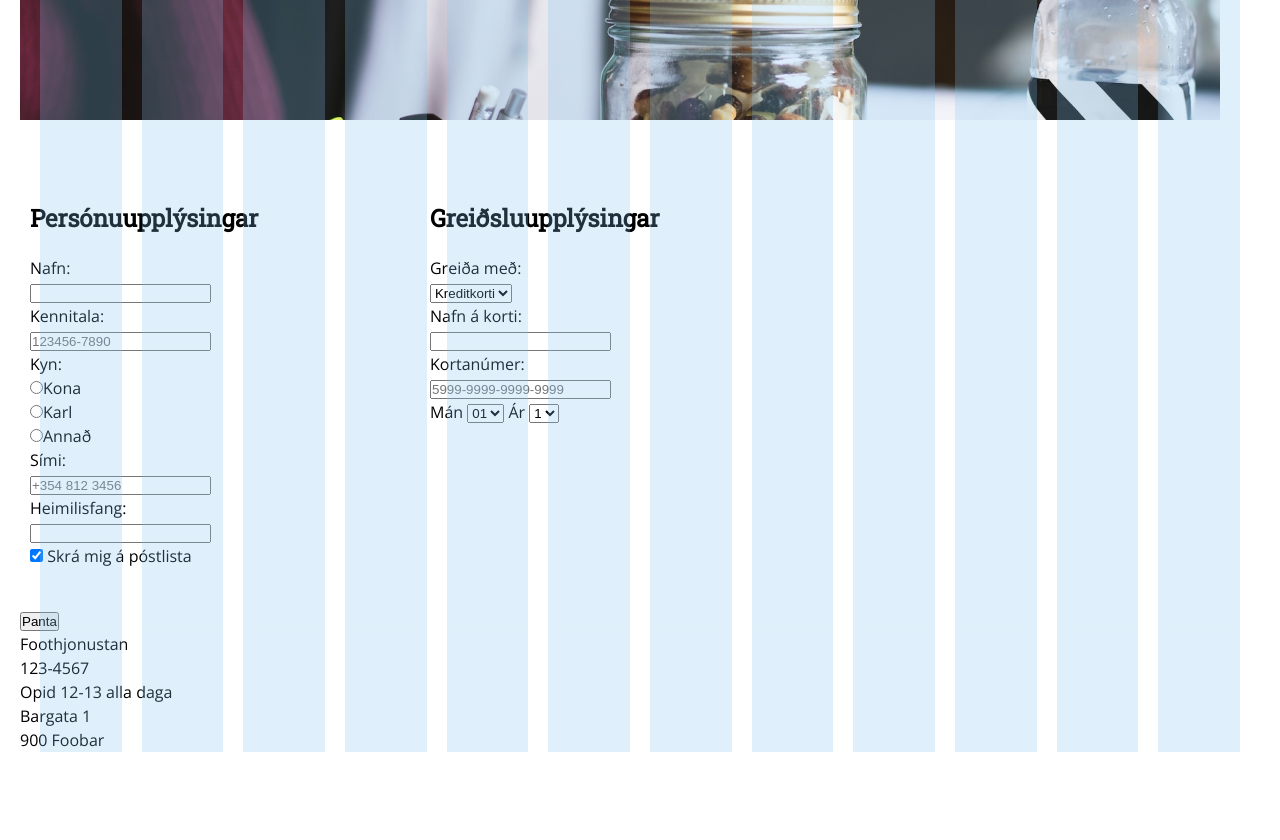
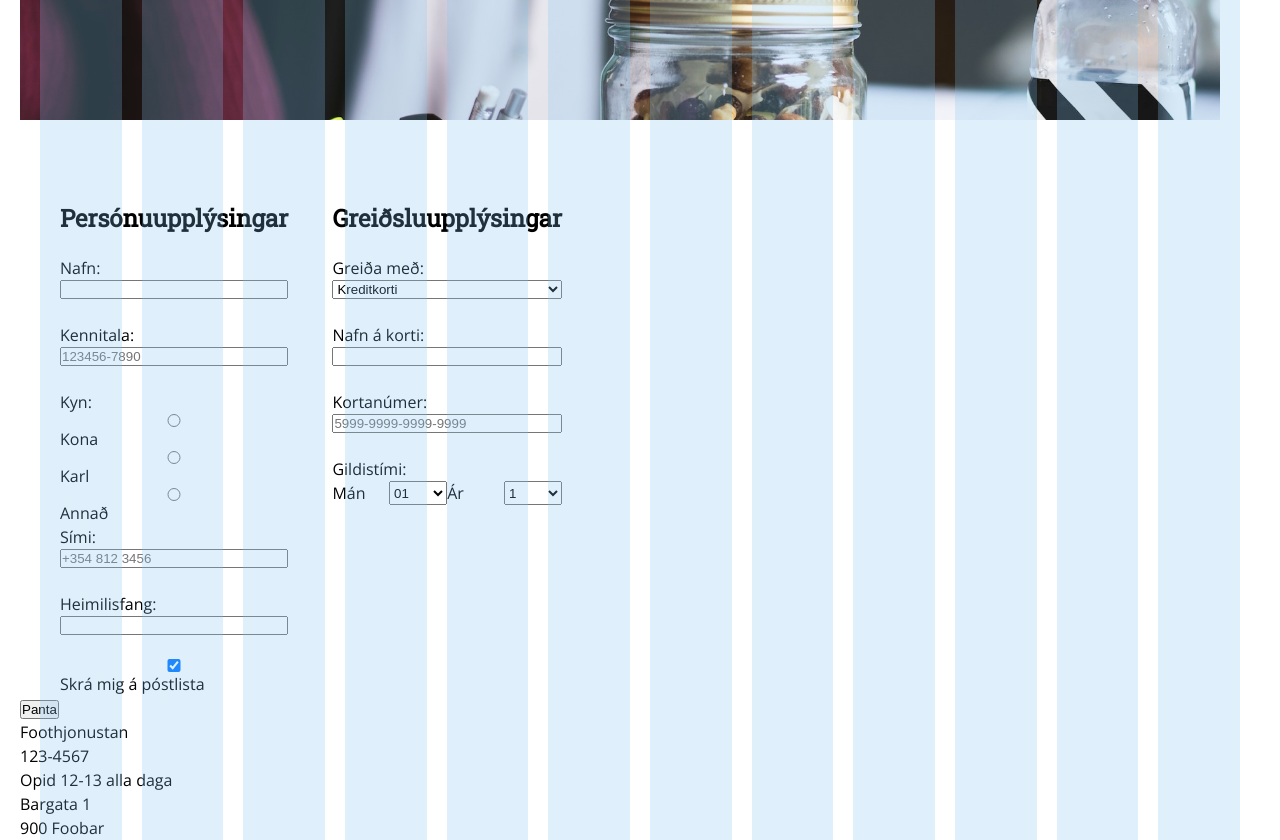
Before and after one commit to SunnevaThorsteins/Group-project-web, a website: page form.html in a window 1280 px wide. Shown: the part 640-1480 px from the top of the page. Before the commit the page ends 1392 px from the top, so only its background shows below. Drawn offline with nearby package versions, Linux system fonts and the light colour scheme.

Commit message:
form, html&scss mini done

```diff
--- a/form.html
+++ b/form.html
@@ -23,44 +23,43 @@
     </form>
   </div>
   <div class="content">
-    <h1 class="heading heading--one">Kaupa</h2>
+    <h2 class="heading heading--one">Kaupa</h2>
   </div>
 </header>
 <body>
+  <main>
     <form class="form">
-    <section class="form__section section">
-      <div class="section__items">
-        <h2 class="items__item heading heading--two">Persónuupplýsingar</h2>
-        <label for="text">Nafn:</label><br>
-        <input class="items__item" type="text" required><br>
-        <label for="text">Kennitala:</label><br>
-        <input class="items__item" type="text" required placeholder="123456-7890"><br>
-        <label for="radio">Kyn:</label><br>
-        <input class="items__item" type="radio" name="Kyn" value="1">Kona<br>
-        <input class="items__item" type="radio" name="Kyn" value="2">Karl<br>
-        <input class="items__item" type="radio" name="Kyn" value="3">Annað<br>
-        <label for="tel">Sími:</label><br>
-        <input class="items__item" type="tel" required placeholder="+354 812 3456"><br>
-        <label for="text">Heimilisfang:</label><br>
-        <input class="items__item" type="text" required><br>
-        <input class="items__item" type="checkbox" checked> Skrá mig á póstlista
-      </div>
-    </section>
-    <section class="form__section section">
-      <div class="section__items">
+      <h2 class="heading heading--two">Persónuupplýsingar</h2>
+      <label for="text">Nafn:</label>
+      <input type="text" required><br>
+      <label for="text">Kennitala:</label>
+      <input type="text" required placeholder="123456-7890"><br>
+      <label for="radio">Kyn:</label>
+      <input type="radio" name="Kyn" value="1">Kona
+      <input type="radio" name="Kyn" value="2">Karl
+      <input type="radio" name="Kyn" value="3">Annað
+      <label for="tel">Sími:</label>
+      <input type="tel" required placeholder="+354 812 3456"><br>
+      <label for="text">Heimilisfang:</label>
+      <input type="text" required><br>
+      <input type="checkbox" checked> Skrá mig á póstlista
+    </form>
+    <form class="form">
       <h2 class="heading heading--two">Greiðsluupplýsingar</h2>
-        <label for="select">Greiða með:</label><br>
-        <select class="items__item" >
+      <label for="select">Greiða með:</label>
+      <select>
         <option value="Kreditkort">Kreditkorti</option>
         <option value="Millifærsla">Millifærslu</option>
         <option value="Reiðufé">Reiðufé</option>
       </select><br>
-        <label for="text">Nafn á korti:</label><br>
-        <input class="items__item" type="text" required><br>
-        <label for="text">Kortanúmer:</label><br>
-        <input class="items__item" type="text" required placeholder="5999-9999-9999-9999"><br>
-        <label for="text">Mán</label>
-        <select class="items__item">
+      <label for="text">Nafn á korti:</label>
+      <input type="text" required><br>
+      <label for="text">Kortanúmer:</label>
+      <input type="text" required placeholder="5999-9999-9999-9999"><br>
+      <p>Gildistími:</p>
+      <div class="date">
+        <label class="labels" for="select">Mán</label>
+        <select class="items">
           <option value="1">01</option>
           <option value="2">02</option>
           <option value="3">03</option>
@@ -74,18 +73,18 @@
           <option value="11">11</option>
           <option value="12">12</option>
         </select>
-        <label for="text">Ár</label>
-        <select class="items__item">
+        <label class="labels" for="select">Ár</label>
+        <select class="items">
           <option value="2017">1</option>
           <option value="2018">2</option>
           <option value="2019">3</option>
           <option value="2020">4</option>
-        </select><br>
+        </select>
       </div>
-    </section>
     </form>
-  <div>
-  <button class="button">Panta</button>
+  </main>
+  <div class="button">
+    <button class="button--one">Panta</button>
   </div>
 </body>
 <footer>
--- a/scss/form.scss
+++ b/scss/form.scss
@@ -5,31 +5,30 @@
   flex-direction: column;
   flex-wrap: wrap;
 
-  &__section{
+  .date{
     display: flex;
-    flex-direction: column;
-    @include columns(4);
-    &__items{
-      max-width: 100%;
+    justify-content: space-between;
+  }
 
-      &__item{
-        display: block;
-        max-width: 100%;
-      }
-    }
+  .labels{
+    width: 100%;
+    flex-grow: 2;
+  }
+
+  .items{
+    width: 100%;
+    flex-grow: 2;
   }
 
   @media (min-width: 600px){
-    flex-wrap: nowrap;
-    flex-direction: row;
-    &__section{
-      flex-direction: column;
-    }
+    display: inline-flex;
+    flex-direction: column;
+    margin: 0 $gutter;
+    justify-content: space-around;
   }
 
   @media (min-width: 1200px){
 
   }
 
-
 }
```
Also changed, not shown: styles.css, 1 other file. Lines whose indentation alone changed are shown as unchanged.
